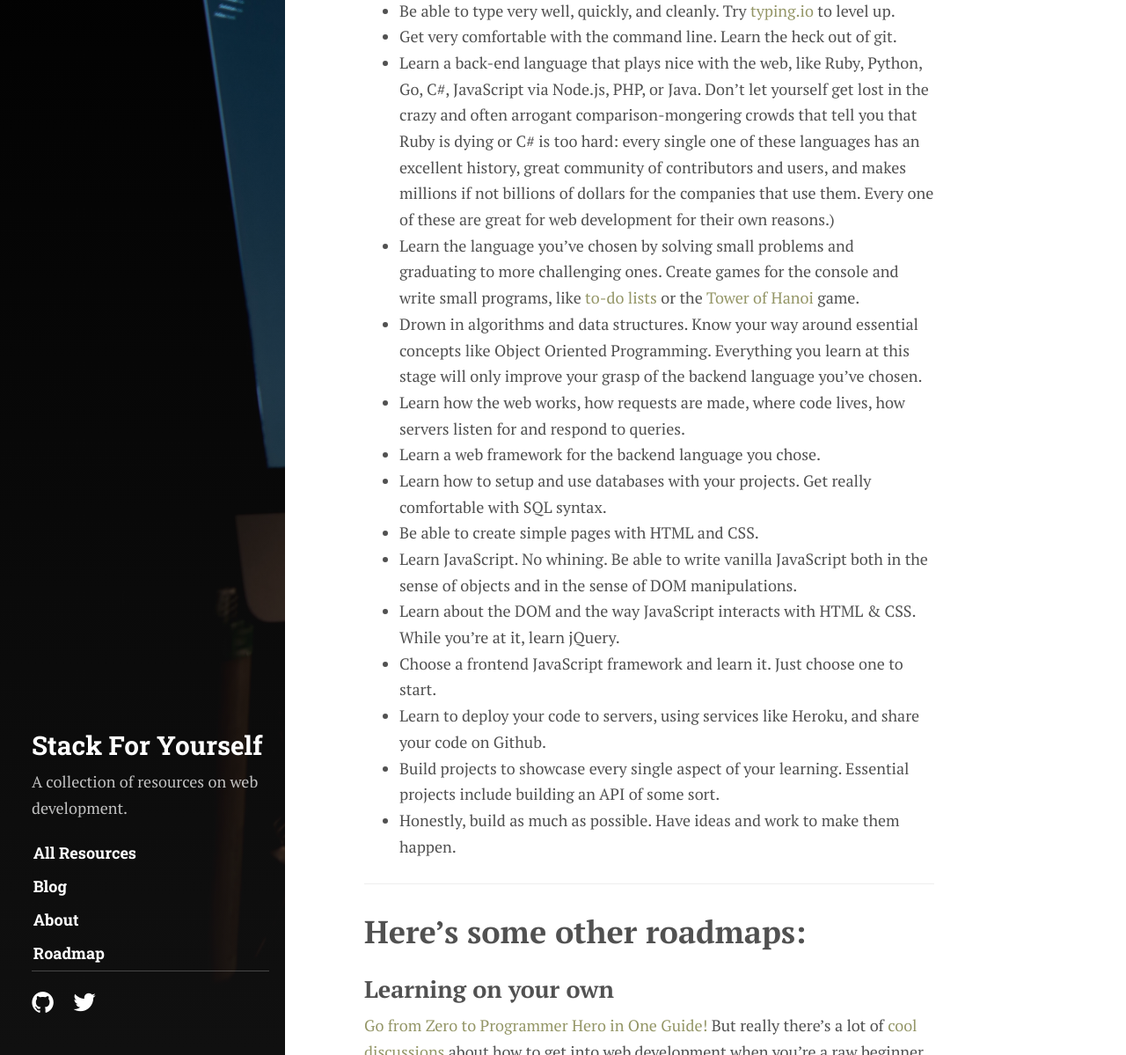
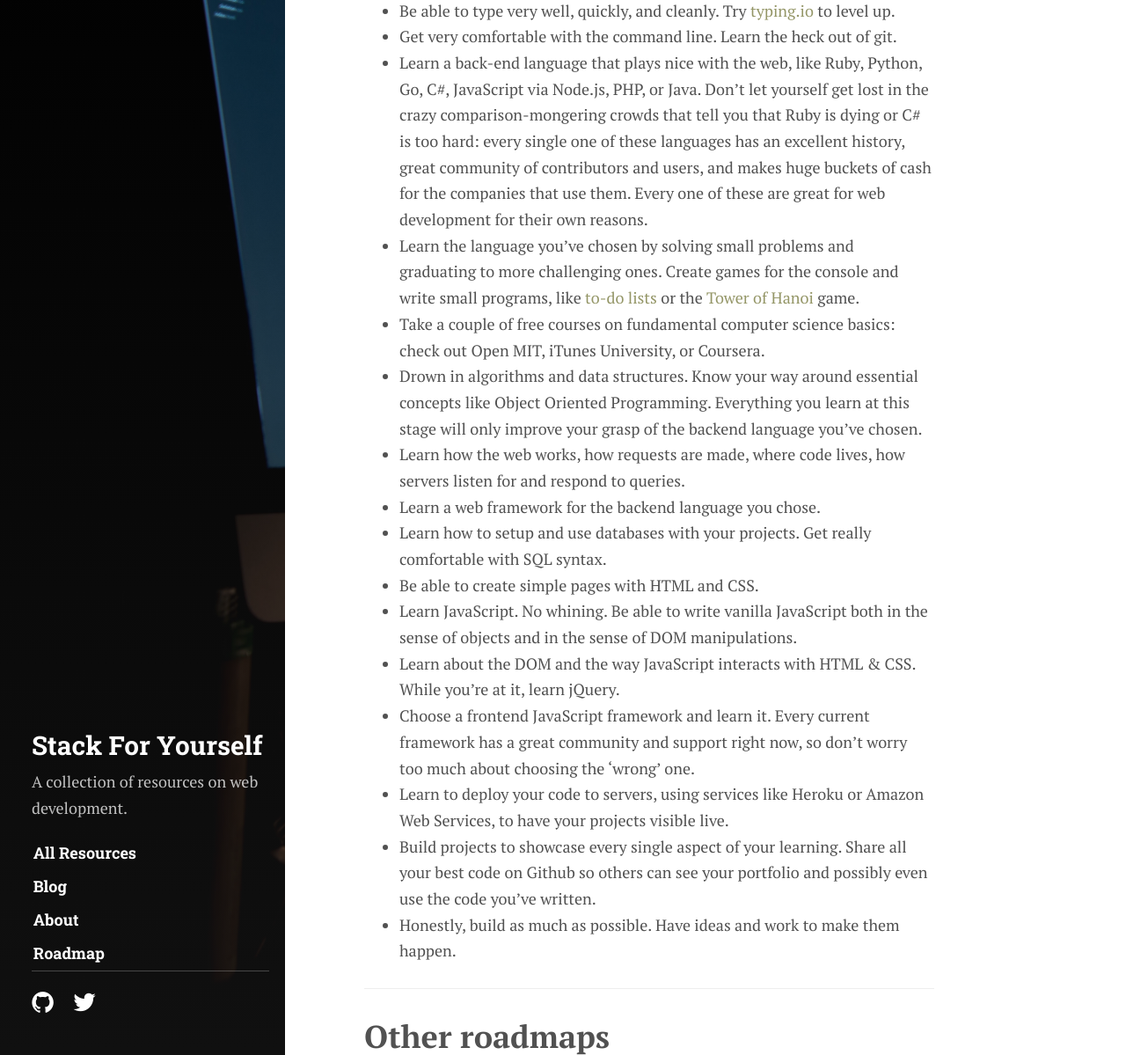
Before and after one commit to mindplace/stack-for-yourself, a Jekyll site: the page built from roadmap.md, in a window 1280 px wide and 1400 px high, scrolled down 1966 px. Shown: the part 201-1400 px from the top of the window at 88% size. Built offline with Jekyll 4.4.1, drawn with Linux system fonts in a browser that asks for light colours; some web fonts are replaced; some of the changed text lies outside the part shown.

Commit message:
fix roadmap

```diff
--- a/roadmap.md
+++ b/roadmap.md
@@ -33,8 +33,9 @@ But keep at it and it will continue to make more and more sense. [Organize yours
 
 * Be able to type very well, quickly, and cleanly. Try [typing.io](https://typing.io/) to level up.
 * Get very comfortable with the command line. Learn the heck out of git.
-* Learn a back-end language that plays nice with the web, like Ruby, Python, Go, C#, JavaScript via Node.js, PHP, or Java. Don't let yourself get lost in the crazy and often arrogant comparison-mongering crowds that tell you that Ruby is dying or C# is too hard: every single one of these languages has an excellent history, great community of contributors and users, and makes millions if not billions of dollars for the companies that use them. Every one of these are great for web development for their own reasons.)
+* Learn a back-end language that plays nice with the web, like Ruby, Python, Go, C#, JavaScript via Node.js, PHP, or Java. Don't let yourself get lost in the crazy comparison-mongering crowds that tell you that Ruby is dying or C# is too hard: every single one of these languages has an excellent history, great community of contributors and users, and makes huge buckets of cash for the companies that use them. Every one of these are great for web development for their own reasons.
 * Learn the language you've chosen by solving small problems and graduating to more challenging ones. Create games for the console and write small programs, like [to-do lists](https://github.com/mindplace/nifty_things/tree/master/To_do_list) or the [Tower of Hanoi](https://en.wikipedia.org/wiki/Tower_of_Hanoi) game.
+* Take a couple of free courses on fundamental computer science basics: check out Open MIT, iTunes University, or Coursera.
 * Drown in algorithms and data structures. Know your way around essential concepts like Object Oriented Programming. Everything you learn at this stage will only improve your grasp of the backend language you've chosen.
 * Learn how the web works, how requests are made, where code lives, how servers listen for and respond to queries.
 * Learn a web framework for the backend language you chose.
@@ -42,14 +43,14 @@ But keep at it and it will continue to make more and more sense. [Organize yours
 * Be able to create simple pages with HTML and CSS.
 * Learn JavaScript. No whining. Be able to write vanilla JavaScript both in the sense of objects and in the sense of DOM manipulations.
 * Learn about the DOM and the way JavaScript interacts with HTML & CSS. While you're at it, learn jQuery.
-* Choose a frontend JavaScript framework and learn it. Just choose one to start.
-* Learn to deploy your code to servers, using services like Heroku, and share your code on Github.
-* Build projects to showcase every single aspect of your learning. Essential projects include building an API of some sort.
+* Choose a frontend JavaScript framework and learn it. Every current framework has a great community and support right now, so don't worry too much about choosing the 'wrong' one.
+* Learn to deploy your code to servers, using services like Heroku or Amazon Web Services, to have your projects visible live.
+* Build projects to showcase every single aspect of your learning. Share all your best code on Github so others can see your portfolio and possibly even use the code you've written.
 * Honestly, build as much as possible. Have ideas and work to make them happen.
 
 <hr>
 
-# Here's some other roadmaps:
+# Other roadmaps
 
 ## Learning on your own
 [Go from Zero to Programmer Hero in One Guide!](http://everydayutilitarian.com/essays/learn-code/) But really there's a lot of [cool discussions](https://www.quora.com/If-you-were-designing-a-syllabus-to-take-a-newbie-like-me-from-a-coding-zero-to-a-Full-Stack-Web-Dev-Hero-in-6-months-and-under-1000-what-would-you-tell-me-to-learn-and-what-online-resources-should-I-use) about how to get into web development when you're a raw beginner to programming generally that are worth checking out.
@@ -85,3 +86,10 @@ I really like the idea of [mastery learning](http://techcrunch.com/2016/01/09/ho
 * *[Apprenticeship Patterns](http://chimera.labs.oreilly.com/books/1234000001813/index.html)*: this awesome book is  free online!
 * [Level up as a dev](https://medium.freecodecamp.com/how-to-level-up-as-a-developer-87344584777c#.2x5iu4n2i), great article.
 * *[New Programmer’s Survival Manual](https://www.amazon.com/New-Programmers-Survival-Manual-Workplace/dp/1934356816)*
+
+<hr>
+
+## If you ever need help...
+
+* [Consult the various communities]({{ site.baseurl }}/2016/05/01/coding-community)
+* [Reach out to me!](http://estherleytush.com/contact)
```
